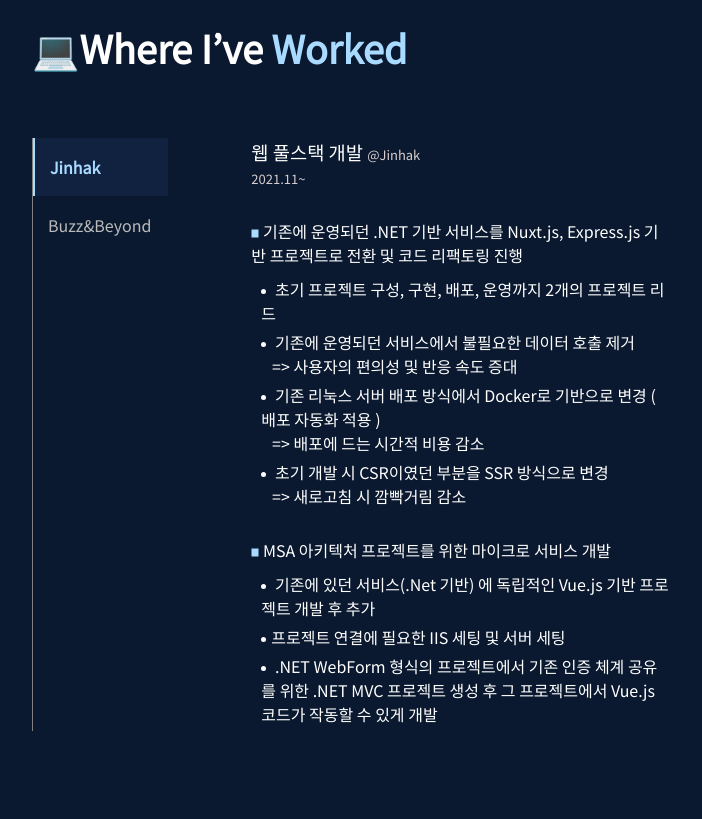
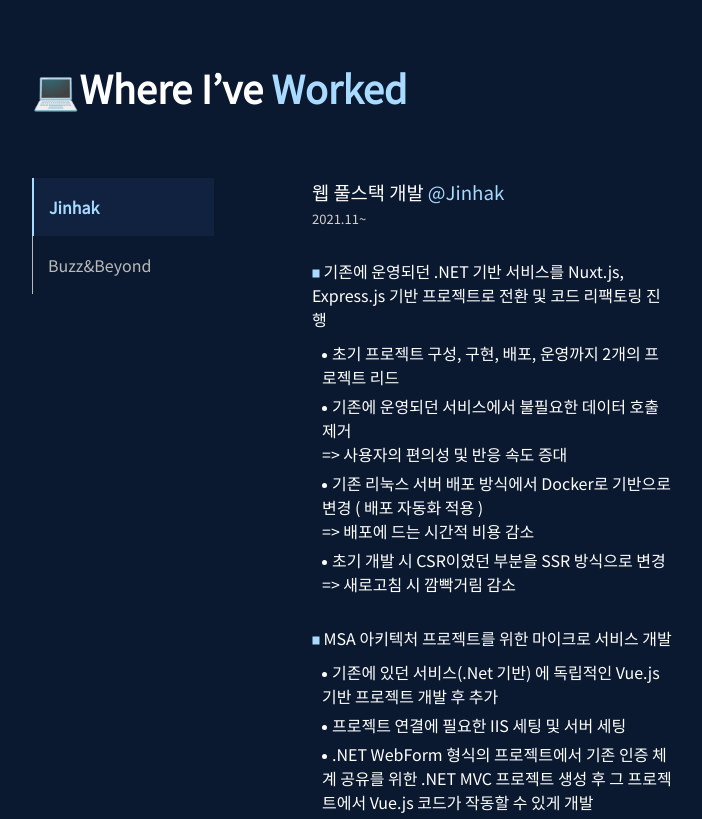
Before and after one commit to yaejin9503/portfoliov2, a Vue app: page / in a window 1280 px wide. Shown: the part 860-1679 px from the top of the page, without its empty margins (288-990 px from the left). Before the commit the page ends 1600 px from the top, so only its background shows below. Built offline with nearby package versions, Linux system fonts and the light colour scheme.

Commit message:
Career Tab 수정

```diff
--- a/src/assets/css/common.css
+++ b/src/assets/css/common.css
@@ -125,37 +125,45 @@
 .career-menu-wrap {
   width: 180px;
   padding-inline-start: 0px;
-  border-left: 1px solid grey;
+  /* border-left: 1px solid grey; */
 }
 
 .career-menu-wrap li {
-  width: 100%;
+  /* width: ; */
+  width: 165px;
   height: 58px;
   display: flex;
   align-items: center;
   padding-left: 15px;
   color: #bababa;
   cursor: pointer;
+  position: relative;
+  border-left: 1px solid #bababa;
 }
 
-.career-menu-wrap .selected {
+/* .career-menu-wrap li::before {
+  content: "";
+  position: absolute;
+  left: 0;
+  display: block;
+  border-left: 1px solid #bababa;
+  height: 100%;
+} */
+
+.career-menu-wrap .selected,
+.career-menu-wrap li:hover {
   border-left: 2px solid #a9daff;
   background: #112240;
   font-weight: bold;
   color: #a9daff;
-}
-
-.career-menu-wrap li:hover {
-  background: #112240;
-  font-weight: bold;
-  color: #a9daff;
+  transition: all 0.1s;
 }
 
 .career-container {
   margin-left: 100px;
 }
 
-.career-container > div span {
+.career-container > .title .date {
   font-style: normal;
   font-weight: 400;
   font-size: 13px;
@@ -206,7 +214,6 @@
   top: 200px;
   right: 120px;
   display: flex;
-  transition: all 0.1s;
 }
 
 .tab-wrap ul {
@@ -239,7 +246,7 @@
   right: 5px;
   left: -5px;
   border-radius: 10px;
-  transition: all 1s;
+  transition: all 0.5s;
 }
 
 .second-step-wrap {
@@ -249,7 +256,7 @@
 
 .second-container {
   position: absolute;
-  top: 10%;
+  top: 15%;
   left: 50%;
   transform: translateX(-50%);
 }
--- a/src/components/Home.vue
+++ b/src/components/Home.vue
@@ -27,53 +27,40 @@
         <h3>💻Where I’ve <span class="font-color-blue">Worked</span></h3>
         <div>
           <ul class="career-menu-wrap">
-            <li class="selected">Jinhak</li>
-            <li>Buzz&Beyond</li>
+            <li
+              :class="seletedCareerTab === 'Jinhak' ? 'selected' : ''"
+              @click="seletedCareerTab = 'Jinhak'"
+            >
+              Jinhak
+            </li>
+            <li
+              :class="seletedCareerTab === 'Buzz' ? 'selected' : ''"
+              @click="seletedCareerTab = 'Buzz'"
+            >
+              Buzz&Beyond
+            </li>
           </ul>
           <div class="career-container">
-            <div>
-              <h3>웹 풀스택 개발 <span>@Jinhak</span></h3>
-              <span>2021.11~</span>
+            <div class="title">
+              <h3>
+                {{ careerData[seletedCareerTab].title
+                }}<span class="font-color-blue"
+                  >&nbsp;@{{ careerData[seletedCareerTab].company }}</span
+                >
+              </h3>
+              <span class="date">{{ careerData[seletedCareerTab].date }}</span>
             </div>
             <div class="career-container-wrap">
-              <div>
+              <div
+                v-for="(item, index) in careerData[seletedCareerTab].contents"
+                :key="index"
+              >
                 <h5 class="main-text">
-                  기존에 운영되던 .NET 기반 서비스를 Nuxt.js, Express.js 기반
-                  프로젝트로 전환 및 코드 리팩토링 진행
+                  {{ item.title }}
                 </h5>
                 <div class="sub-text-wrap">
-                  <p>
-                    초기 프로젝트 구성, 구현, 배포, 운영까지 2개의 프로젝트 리드
-                  </p>
-                  <p>
-                    기존에 운영되던 서비스에서 불필요한 데이터 호출 제거 <br />
-                    &nbsp;&nbsp; => 사용자의 편의성 및 반응 속도 증대
-                  </p>
-                  <p>
-                    기존 리눅스 서버 배포 방식에서 Docker로 기반으로 변경 ( 배포
-                    자동화 적용 ) <br />
-                    &nbsp;&nbsp; => 배포에 드는 시간적 비용 감소
-                  </p>
-                  <p>
-                    초기 개발 시 CSR이였던 부분을 SSR 방식으로 변경<br />
-                    &nbsp;&nbsp; => 새로고침 시 깜빡거림 감소
-                  </p>
-                </div>
-              </div>
-              <div class="">
-                <h5 class="main-text">
-                  MSA 아키텍처 프로젝트를 위한 마이크로 서비스 개발
-                </h5>
-                <div class="sub-text-wrap">
-                  <p>
-                    기존에 있던 서비스(.Net 기반) 에 독립적인 Vue.js 기반
-                    프로젝트 개발 후 추가
-                  </p>
-                  <p>프로젝트 연결에 필요한 IIS 세팅 및 서버 세팅</p>
-                  <p>
-                    .NET WebForm 형식의 프로젝트에서 기존 인증 체계 공유를 위한
-                    .NET MVC 프로젝트 생성 후 그 프로젝트에서 Vue.js 코드가
-                    작동할 수 있게 개발
+                  <p v-for="(content, i) in item.subContents" :key="i">
+                    <span v-html="content"></span>
                   </p>
                 </div>
               </div>
@@ -129,7 +116,52 @@
   data() {
     return {
       selectedMenu: 1,
+      seletedCareerTab: "Jinhak",
       top: 10,
+      careerData: {
+        Jinhak: {
+          company: "Jinhak",
+          title: "웹 풀스택 개발",
+          date: "2021.11~",
+          contents: [
+            {
+              title:
+                "기존에 운영되던 .NET 기반 서비스를 Nuxt.js, Express.js 기반 프로젝트로 전환 및 코드 리팩토링 진행",
+              subContents: [
+                "초기 프로젝트 구성, 구현, 배포, 운영까지 2개의 프로젝트 리드",
+                "기존에 운영되던 서비스에서 불필요한 데이터 호출 제거 <br/>=> 사용자의 편의성 및 반응 속도 증대",
+                "기존 리눅스 서버 배포 방식에서 Docker로 기반으로 변경 ( 배포 자동화 적용 ) <br/> => 배포에 드는 시간적 비용 감소",
+                "초기 개발 시 CSR이였던 부분을 SSR 방식으로 변경 <br/> => 새로고침 시 깜빡거림 감소",
+              ],
+            },
+            {
+              title: " MSA 아키텍처 프로젝트를 위한 마이크로 서비스 개발",
+              subContents: [
+                "기존에 있던 서비스(.Net 기반) 에 독립적인 Vue.js 기반 프로젝트 개발 후 추가",
+                "프로젝트 연결에 필요한 IIS 세팅 및 서버 세팅",
+                ".NET WebForm 형식의 프로젝트에서 기존 인증 체계 공유를 위한 .NET MVC 프로젝트 생성 후 그 프로젝트에서 Vue.js 코드가 작동할 수 있게 개발",
+              ],
+            },
+          ],
+        },
+        Buzz: {
+          company: "Buzz&Beyond",
+          title: "웹 풀스택 개발",
+          date: "2020.06 ~ 2021.10",
+          contents: [
+            {
+              title:
+                "Youtube 데이터를 기반으로 프론트 설계 및 구현, 반응형 UI 도입 및 적용, 데이터 시각화를 위한 Chart.js 적용 ",
+              subContents: [
+                "Youtube 데이터를 이용한 데이터 시각화 ( Chart.js 사용 )",
+                "반응형 UI 적용으로 디바이스 크기에 따른 최적화 작업",
+                "RESTful API로 사내 신규 프로젝트 구현",
+                "자사 멤버십 단계 추가로 인한 멤버십 로직 변경 멤버십 체계 3개 → 4개로 변경 ",
+              ],
+            },
+          ],
+        },
+      },
     };
   },
   methods: {
```
